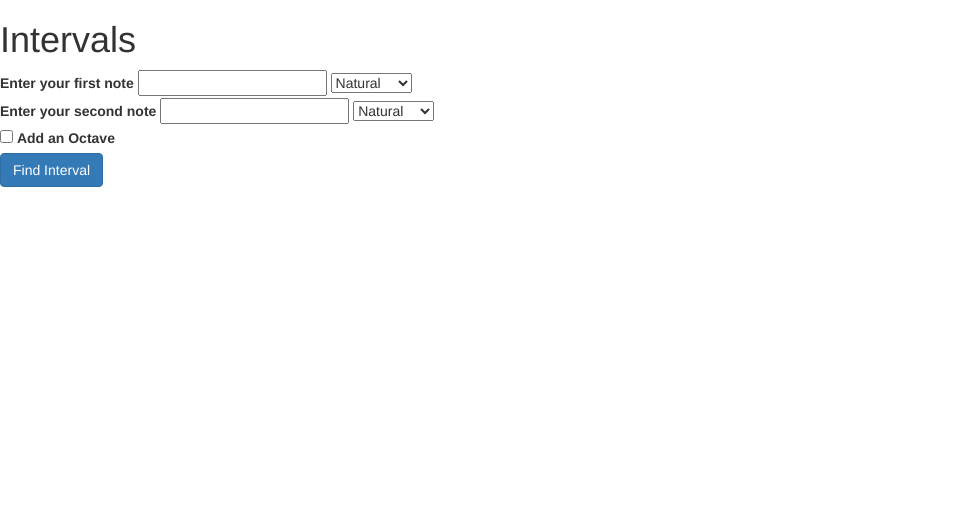
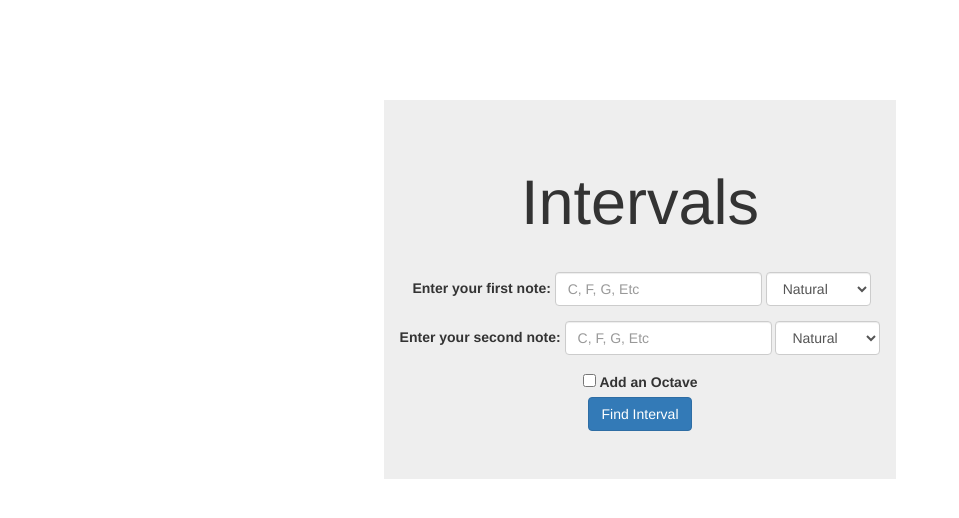
Before and after one commit to squish3993/p2, a PHP site: page / in a window 1280 px wide. Shown: the top 518 px of the page, without its empty margins (0-959 px from the left). Run offline with PHP 8.4, Linux system fonts and the light colour scheme.

Commit message:
Finsihed HTML and added CSS

```diff
--- a/index.php
+++ b/index.php
@@ -13,40 +13,50 @@
 	</head>
 
 	<body>
+	<div class="jumbotron container">
+			<h1 class="display-3 text-center">Intervals</h1>
 
-			<h1>Intervals</h1>
+			<form method='Get' class='form-inline text-center'>
+				<div class="form-group">
+					<div class="lineOne">
+					<label for="note">Enter your first note:</label>
+					<input type="text" class="form-control" name='note' id='note' placeholder="C, F, G, Etc">
 
-			<form method='Get'>
-
-				<label for='note'>Enter your first note</label>
-				<input type='text' name='note' id='note'>
-
-				<select name='accidental' id='accidental'>
+					<select name='accidental' id='accidental' class="form-control">
 						<option value='natural' >Natural</option>
 						<option value='sharp' ># (Sharp)</option>
 						<option value='flat' >b (Flat)</option>
 					</select>
 					<br>
 
-				<label for='note'>Enter your second note</label>
-				<input type='text' name='noteTwo' id='noteTwo'>
+					</div>
+					<div class="lineTwo">
+					<label for='note'>Enter your second note:</label>
+					<input type='text' class="form-control" name='noteTwo' id='noteTwo' placeholder="C, F, G, Etc">
 
-				<select name='accidentalTwo' id='accidentalTwo'>
+					<select name='accidentalTwo' id='accidentalTwo' class="form-control">
 						<option value='natural' >Natural</option>
 						<option value='sharp' ># (Sharp)</option>
 						<option value='flat' >b (Flat)</option>
 					</select>
 					<br>
 
+					</div>
+
+					<div class="lineThree">
 					<input type='checkbox' name='octave' id='octave'>
 					<label for='octave'>Add an Octave</label>
 					<br>
 
+					</div>
 
 
-				<input type='submit' class='btn btn-primary btnsmall' value="Find Interval">
 
+					<input type='submit' class='btn btn-primary' value="Find Interval">
+				</div>
 			</form>
+
+		</div>
 
 
 	</body>
--- /dev/null
+++ b/styles.css
@@ -0,0 +1,16 @@
+.container {
+	max-width: 40%;
+	margin-top: 100px;
+}
+
+h1 {
+	padding-bottom: 25px;
+}
+
+.lineOne, .lineTwo {
+	padding-bottom: 15px;
+}
+
+.lineOne {
+	margin-left: 3px;
+}
```
Lines whose indentation alone changed are shown as unchanged.
